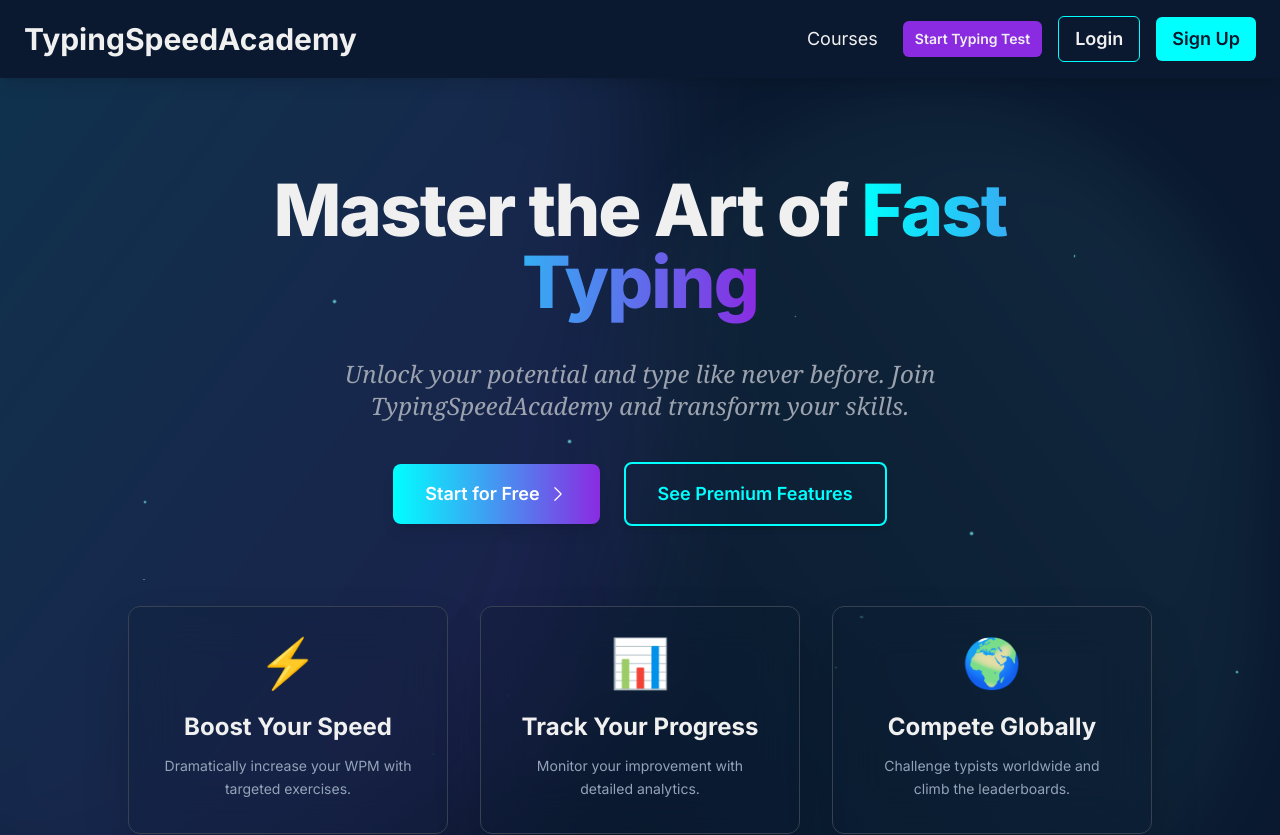
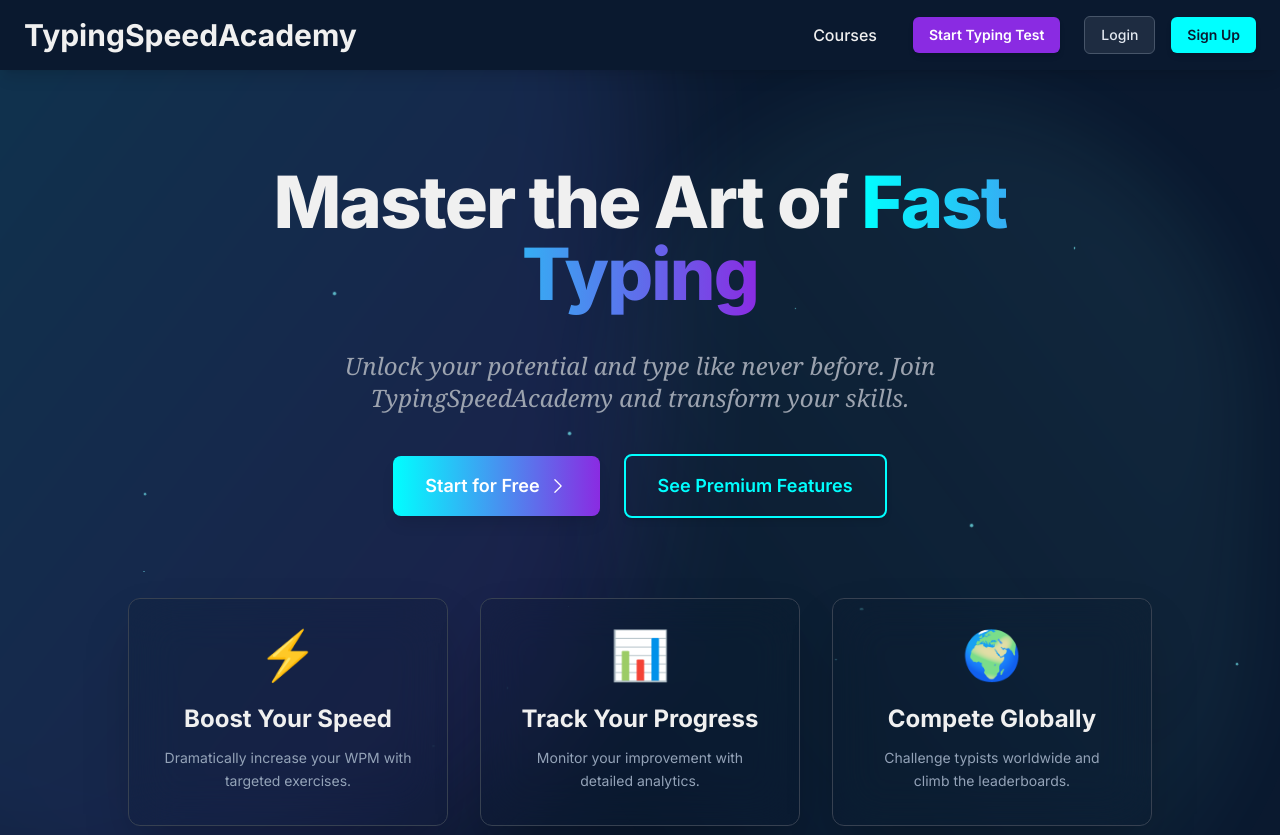
Before and after one commit to typingspeedacademy/typingspeedacadem, a Next.js app: page / in a window 1280 px wide. Shown: the top 835 px of the page. Built offline with nearby package versions, Linux system fonts and the light colour scheme.

Commit message:
Add files via upload

```diff
--- a/src/components/Header.tsx
+++ b/src/components/Header.tsx
@@ -45,39 +45,39 @@ const Header = () => {
         <Link href="/" className="text-3xl font-bold hover:text-electric-blue transition-colors duration-300">
           TypingSpeedAcademy
         </Link>
-        <div className="space-x-4 text-lg flex items-center">
-          <Link href="/paid-courses" className="hover:text-electric-blue transition-colors duration-300 px-2 py-1 rounded-md border border-transparent hover:border-electric-blue/50">
+        <div className="flex items-center space-x-6 text-lg"> {/* Increased space-x for better separation */}
+          <Link href="/paid-courses" className="hover:text-electric-blue transition-colors duration-300 px-3 py-1.5 rounded-md text-base font-medium"> {/* Adjusted padding and font size */}
             Courses
           </Link>
-          <Link href="/typing-test" className="bg-violet text-subtle-white px-3 py-2 rounded-md hover:bg-electric-blue hover:text-dark-navy transition-colors duration-300 font-semibold text-sm">
+          <Link href="/typing-test" className="bg-violet text-white px-4 py-2 rounded-md hover:bg-electric-blue hover:text-dark-navy transition-colors duration-300 font-semibold text-sm shadow-md hover:shadow-lg transform hover:scale-105"> {/* Enhanced button style */}
             Start Typing Test
           </Link>
           {user ? (
-            <>
+            <div className="flex items-center space-x-4"> {/* Group user items */}
               {user.user_metadata?.username && (
-                <span className="text-subtle-white mr-4">
+                <span className="text-slate-300 text-sm">
                   Welcome, {user.user_metadata.username}
                 </span>
               )}
-              <Link href="/dashboard" className="text-subtle-white px-4 py-2 rounded-md hover:bg-electric-blue hover:text-dark-navy transition-colors duration-300 font-semibold border border-electric-blue">
+              <Link href="/dashboard" className="text-slate-200 hover:text-white bg-slate-700/50 hover:bg-electric-blue/80 px-4 py-2 rounded-md text-sm font-medium transition-colors duration-300 border border-slate-600 hover:border-electric-blue">
                 Dashboard
               </Link>
               <button
                 onClick={handleLogout}
-                className="bg-electric-blue text-dark-navy px-4 py-2 rounded-md hover:bg-violet hover:text-subtle-white transition-colors duration-300 font-semibold"
+                className="bg-electric-blue text-dark-navy px-4 py-2 rounded-md hover:bg-violet hover:text-white transition-colors duration-300 font-semibold text-sm shadow-md hover:shadow-lg transform hover:scale-105"
               >
                 Logout
               </button>
-            </>
+            </div>
           ) : (
-            <>
-              <Link href="/login" className="text-subtle-white px-4 py-2 rounded-md hover:bg-electric-blue hover:text-dark-navy transition-colors duration-300 font-semibold border border-electric-blue">
+            <div className="flex items-center space-x-4"> {/* Group guest items */}
+              <Link href="/login" className="text-slate-200 hover:text-white bg-slate-700/50 hover:bg-electric-blue/80 px-4 py-2 rounded-md text-sm font-medium transition-colors duration-300 border border-slate-600 hover:border-electric-blue">
                 Login
               </Link>
-              <Link href="/signup" className="bg-electric-blue text-dark-navy px-4 py-2 rounded-md hover:bg-violet hover:text-subtle-white transition-colors duration-300 font-semibold">
+              <Link href="/signup" className="bg-electric-blue text-dark-navy px-4 py-2 rounded-md hover:bg-violet hover:text-white transition-colors duration-300 font-semibold text-sm shadow-md hover:shadow-lg transform hover:scale-105">
                 Sign Up
               </Link>
-            </>
+            </div>
           )}
         </div>
       </nav>
```
